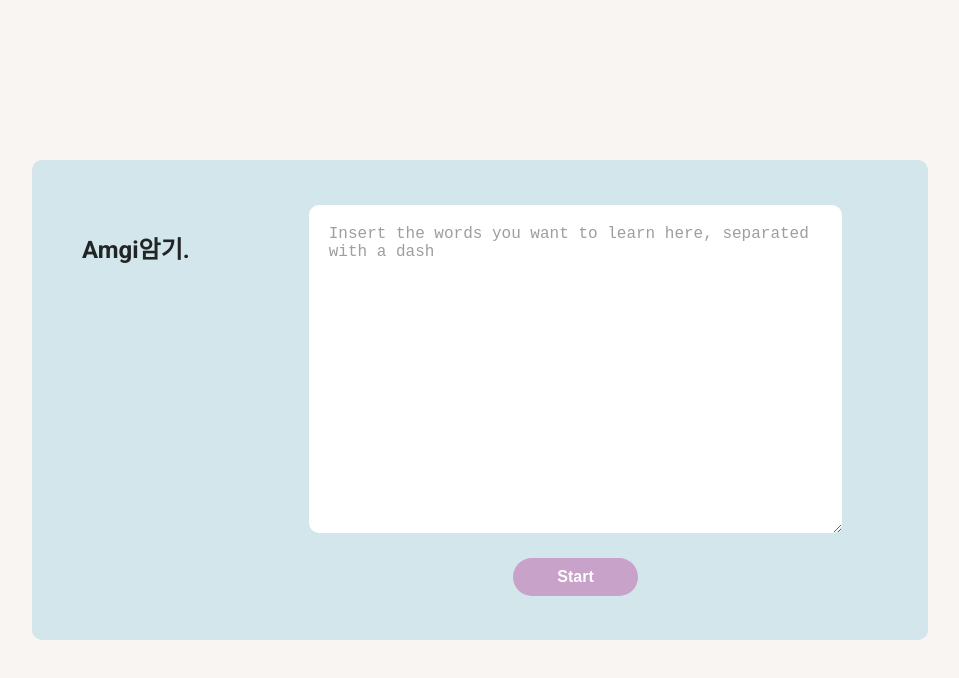
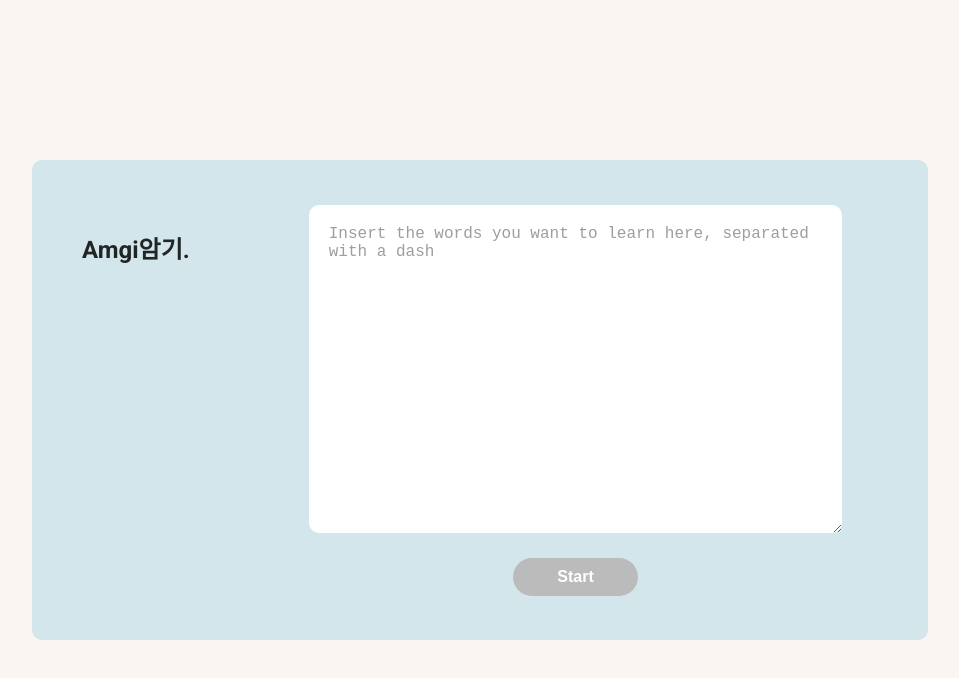
Before and after one commit to paulinewang/vocab-study, a React (Create React App) app: page / in a window 1280 px wide. Shown: the top 678 px of the page, without its empty margins (160-1119 px from the left). Built offline with nearby package versions, Linux system fonts and the light colour scheme.

Commit message:
Add proptypes and logic tweaks

```diff
--- a/src/App.js
+++ b/src/App.js
@@ -15,10 +15,15 @@ class App extends React.Component {
     defaultOrder: true,
   };
 
-  handleChange = (rawData, data) => {
+  handleChange = (data) => {
     this.setState({
-      rawInput: rawData,
       wordCombinations: data,
+    });
+  };
+
+  handleRawInput = (input) => {
+    this.setState({
+      rawInput: input,
     });
   };
 
@@ -69,7 +74,8 @@ class App extends React.Component {
             handleInput={this.handleChange}
             onClickSubmit={() => this.setState({ submitted: true })}
             words={this.state.wordCombinations}
-            isSubmitting={this.state.submitted}
+            handleRawInput={this.handleRawInput}
+            rawInput={this.state.rawInput}
           />
         )}
       </div>
--- a/src/components/Card.js
+++ b/src/components/Card.js
@@ -28,5 +28,4 @@ export default Card;
 Card.propTypes = {
   originalWord: PropTypes.string,
   translation: PropTypes.string,
-  cardId: PropTypes.number,
 };
--- a/src/components/CardCollection.js
+++ b/src/components/CardCollection.js
@@ -1,4 +1,5 @@
 import React from "react";
+import PropTypes from "prop-types";
 
 import Card from "./Card";
 
@@ -20,3 +21,8 @@ const CardCollection = ({ wordCombinations, defaultOrder }) => {
 };
 
 export default CardCollection;
+
+CardCollection.propTypes = {
+  wordCombinations: PropTypes.array,
+  defaultOrder: PropTypes.bool,
+};
--- a/src/components/Modal.js
+++ b/src/components/Modal.js
@@ -1,24 +1,27 @@
-import React, { useRef, useState, useEffect } from "react";
+import React, { useRef } from "react";
 import PropTypes from "prop-types";
 import classNames from "classnames";
 
-// import LanguagesInput from "./LanguagesInput";
-
 import "./../styles/modal.scss";
 
-const Modal = ({ onClickSubmit, handleInput, words, isSubmitted }) => {
+const Modal = ({
+  onClickSubmit,
+  handleInput,
+  handleRawInput,
+  rawInput,
+  words,
+}) => {
   const wordsTextarea = useRef(null);
-  const [rawInput, setRawInput] = useState("");
-
   const isSubmitButtonDisabled =
-    isSubmitted && (words.length === 0 || words[0].translation === "");
+    (wordsTextarea.current && wordsTextarea.current.value === "") ||
+    words.length === 0 ||
+    words[0].translation === "";
   const buttonClassnames = classNames("modal__button", {
     "modal__button--disabled": isSubmitButtonDisabled,
   });
 
   const onChange = async () => {
     // Split every line into an array element
-    await setRawInput(wordsTextarea.current.value);
     const arrayOfWords = wordsTextarea.current.value
       .replace(/\r\n/g, "\n")
       .split("\n");
@@ -34,15 +37,14 @@ const Modal = ({ onClickSubmit, handleInput, words, isSubmitted }) => {
           translation: array[1].trim(),
         };
         wordsArray.push(translationObject);
-        handleInput(rawInput, wordsArray);
+        handleInput(wordsArray);
       }
     });
+    handleRawInput(wordsTextarea.current.value);
   };
 
   return (
     <div className="modal__container">
-      {/* <LanguagesInput /> */}
-      {/* set isStarting to false when the user clicks the button*/}
       <aside className="modal__welcome">
         <h1>Amgi암기.</h1>
       </aside>
@@ -54,8 +56,6 @@ const Modal = ({ onClickSubmit, handleInput, words, isSubmitted }) => {
           className="modal__input"
           value={rawInput}
         />
-        {/* {words}</textarea> */}
-        {/* When clicking the submit button, the modal goes away and the cards appear */}
         <button
           className={buttonClassnames}
           onClick={onClickSubmit}
@@ -72,4 +72,8 @@ export default Modal;
 
 Modal.propTypes = {
   onClickSubmit: PropTypes.func,
+  handleInput: PropTypes.func,
+  handleRawInput: PropTypes.func,
+  rawInput: PropTypes.string,
+  words: PropTypes.array,
 };
```
Also changed, not shown: src/components/LanguagesInput.js (deleted, +0 -13 lines), src/components/Main.js (+9 -0 lines), src/styles/languages-input.scss (deleted).
